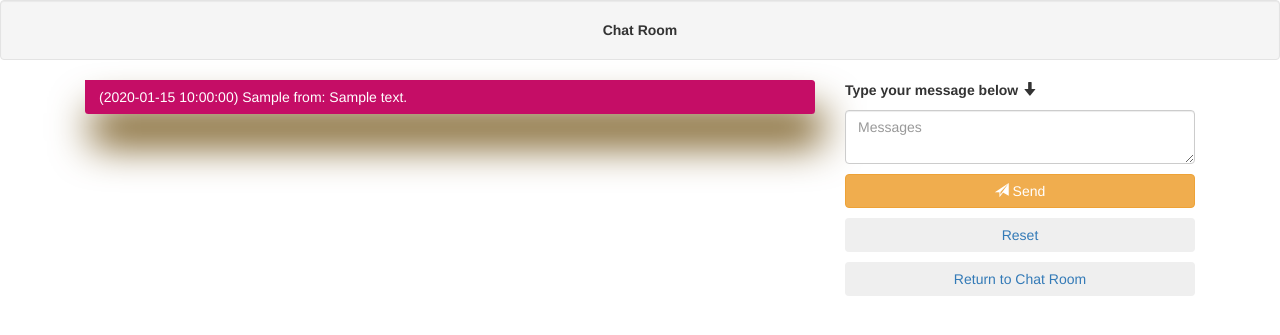
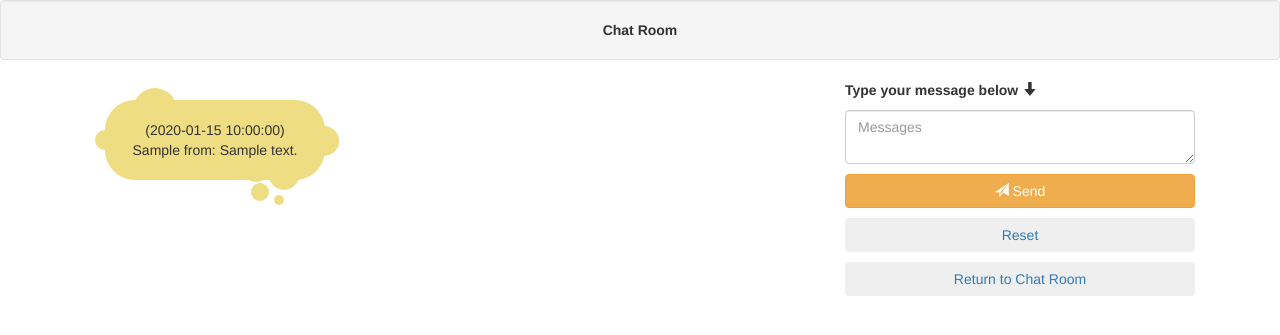
Before and after one commit to Peristratus/cafe-flask-app, a Flask app: template templates/chatapp.html in a window 1280 px wide. Shown: the top 335 px of the page. Run offline with Flask 2, Linux system fonts and the light colour scheme; the template is opened without the code that fills it: most values are stand-ins (such as "Sample title", 1, 10 or a date in 2020); some libraries are stand-ins or nearby versions.

Commit message:
improving on the speech bubble styling

```diff
--- a/static/css/style2.css
+++ b/static/css/style2.css
@@ -1,32 +1,46 @@
-#speech-bubble {
-       background: #c50d66 ;
-       color: #fff;
-       padding: 0.5em 1em;
-       position: relative;
-       border-radius: 0 0.25em 0.25em 0.25em;
-       box-shadow: 7px 30px 40px #664400;
-       transition: 0.5s;
-       animation: speech .7s linear 1;
-      }
+.thought {
+  display:flex;
+  background-color: #EEDD82;
+  padding:20px;
+  border-radius:30px;
+  min-width:40px;
+  max-width:220px;
+  min-height:40px;
+  margin:20px;
+  position:relative;
+  align-items:center;
+  justify-content:center;
+  text-align:center;
+}
+.thought:before,
+.thought:after {
+  content:"";
+  background-color:#EEDD82;
+  border-radius:50%;
+  display:block;
+  position:absolute;
+  z-index:-1;
+}
+.thought:before {
+  width:44px;
+  height:44px;
+  top:-12px;
+  left:28px;
+  box-shadow:-50px 30px 0 -12px #EEDD82;
+}
+.thought:after {
+  bottom:-10px;
+  right:26px;
+  width:30px;
+  height:30px;
+  box-shadow:40px -34px 0 0 #EEDD82,
+             -28px -6px 0 -2px #EEDD82,
+             -24px 17px 0 -6px #EEDD82,
+             -5px 25px 0 -10px #EEDD82;
 
- #speech-bubble::after{
-          content: '';
-          position: absolute;
-          border: 0.5 solid transparent;
-          border-top-color: #c50d66;
-          border-right-color:  #c50d66;
-          right: 0%;
-          top: 0%;
-          transform: skewY(20deg);
-          transform-origin: 100% 100%;
-      }
+}
 
-      @keyframes speech{
-        0% {top: -20px;}
-        25%{top:5px; box-shadow: 7px 30px 40px #664400;}
-        0% {top: 20px;}
-        75% {top: -20px; box-shadow: 7px 30px 40px #664400; }
-        100% {top: 0;}
+a{
 
-
-      }
+  text-decoration: none;
+}
--- a/templates/chatapp.html
+++ b/templates/chatapp.html
@@ -15,7 +15,7 @@
                 <div class="col-sm-8">
                     <div>
                         {% for message in chat_messages %}
-	                    <p id= "speech-bubble">({{ message.timestamp }}) {{ message.from }}: {{ message.message }}</p>
+	                    <p class= "thought">({{ message.timestamp }}) {{ message.from }}: {{ message.message }}</p>
 	                     {% endfor %}
 
                     </div>
```
